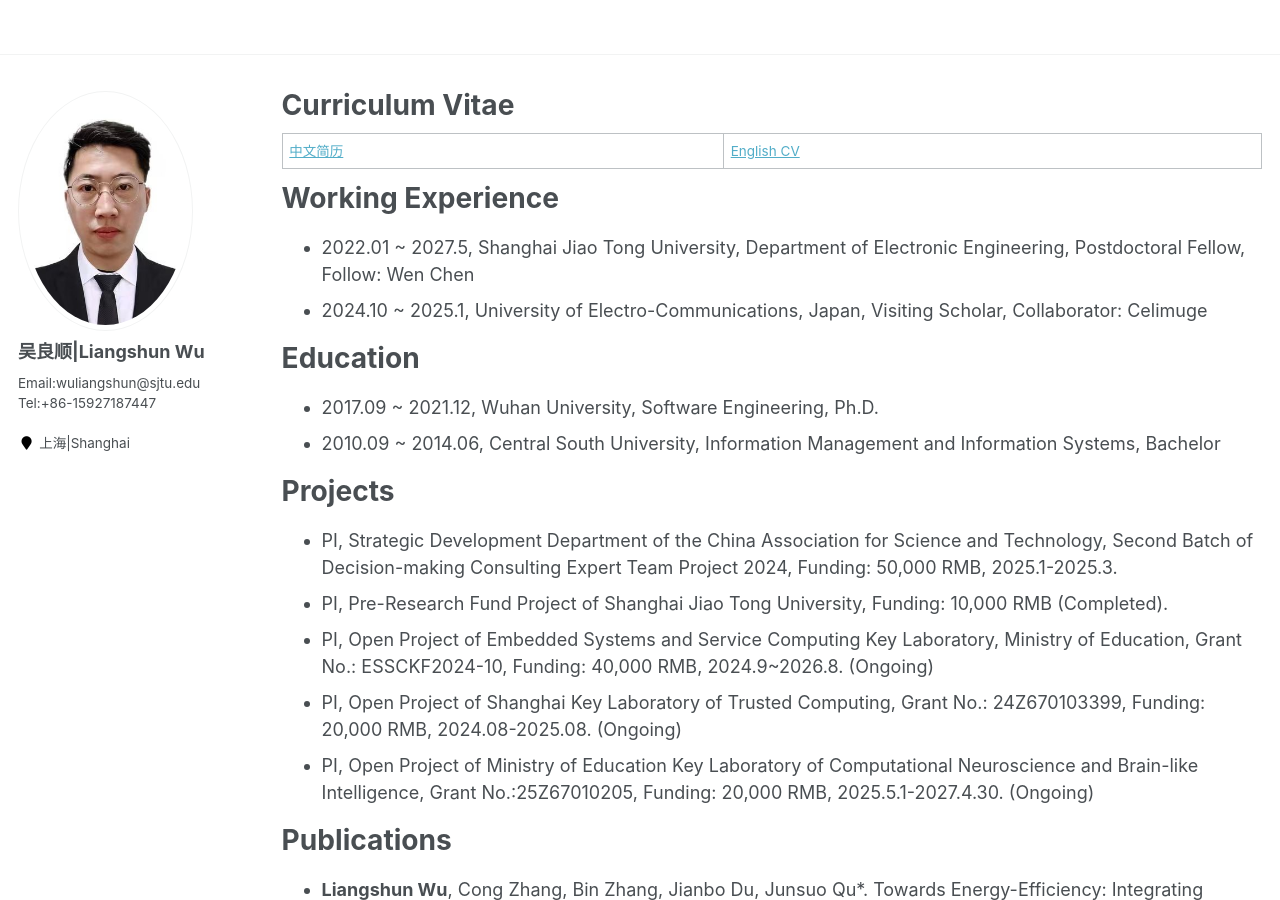
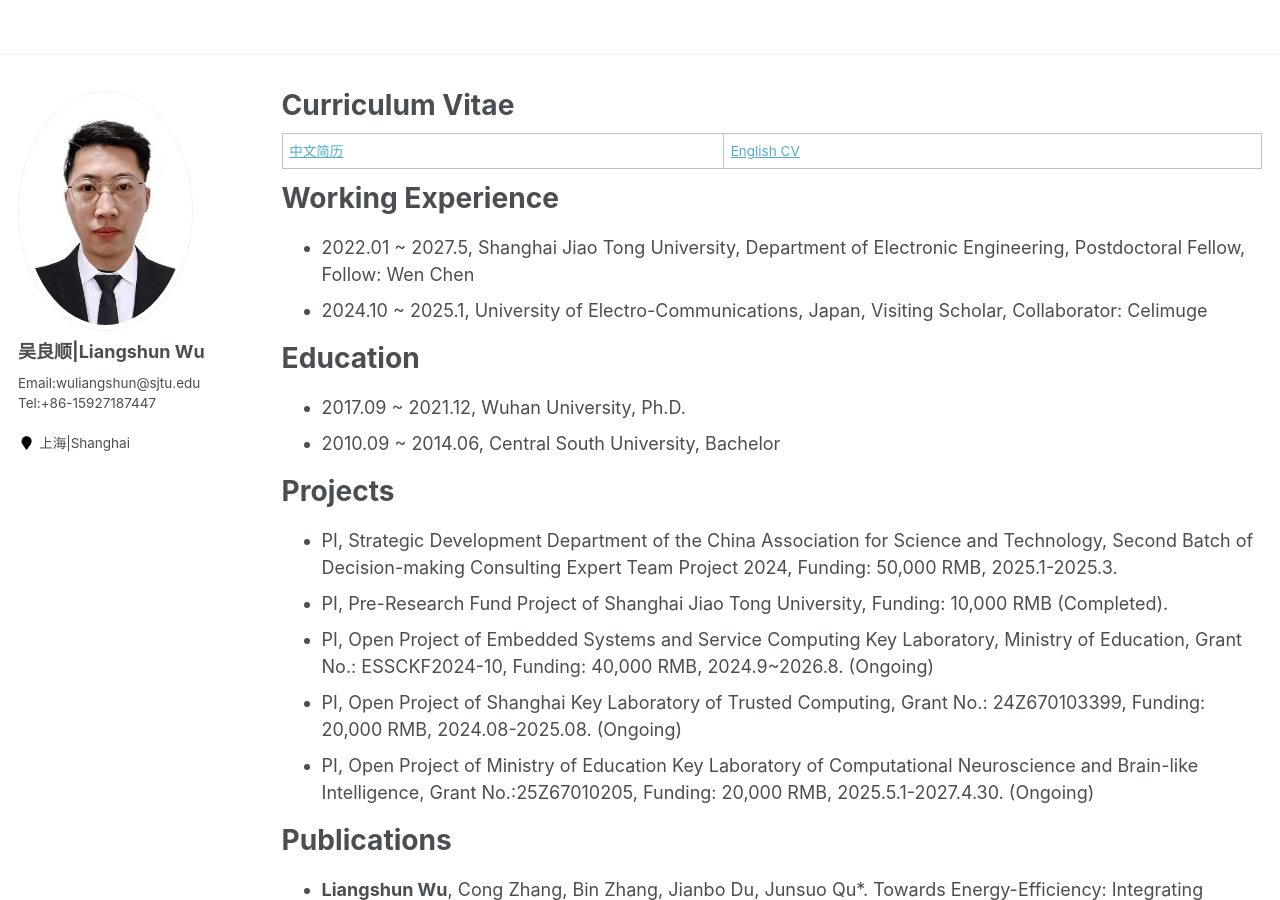
Before and after one commit to wuliangshun/wuliangshun.github.io, a Jekyll site: the page built from _pages/cv-en.md, in a window 1280 px wide and 900 px high. Built offline with Jekyll 4.4.1, drawn with Linux system fonts in a browser that asks for light colours.

Commit message:
first commit

```diff
--- a/_pages/cv-en.md
+++ b/_pages/cv-en.md
@@ -19,8 +19,8 @@ Working Experience
 Education
 ======
 
-* 2017.09 ~ 2021.12,  Wuhan University,  Software Engineering,  Ph.D.
-* 2010.09 ~ 2014.06,  Central South University,  Information Management and Information Systems,  Bachelor
+* 2017.09 ~ 2021.12,  Wuhan University,  Ph.D.
+* 2010.09 ~ 2014.06,  Central South University,  Bachelor
 
 
 Projects
```
